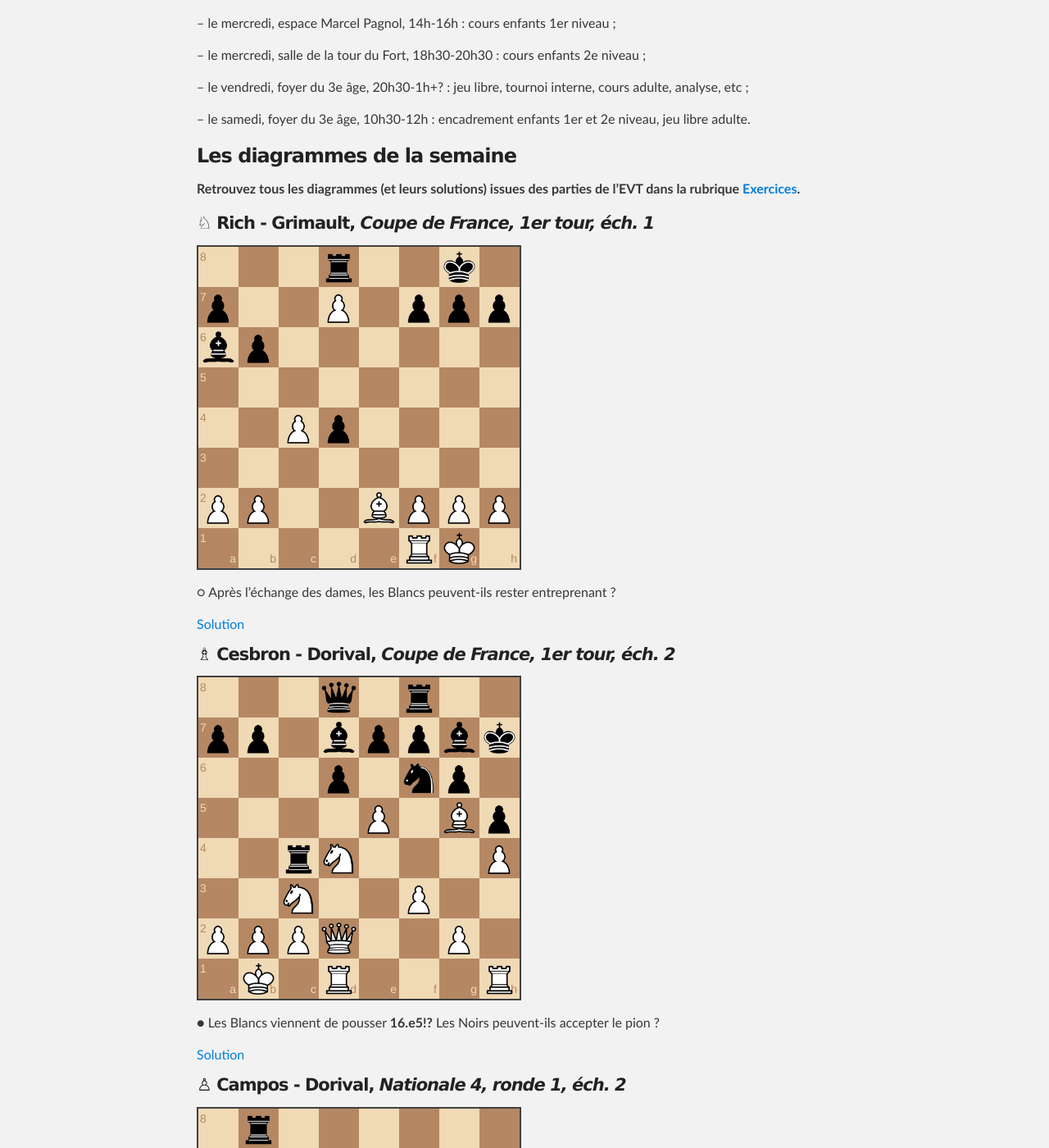
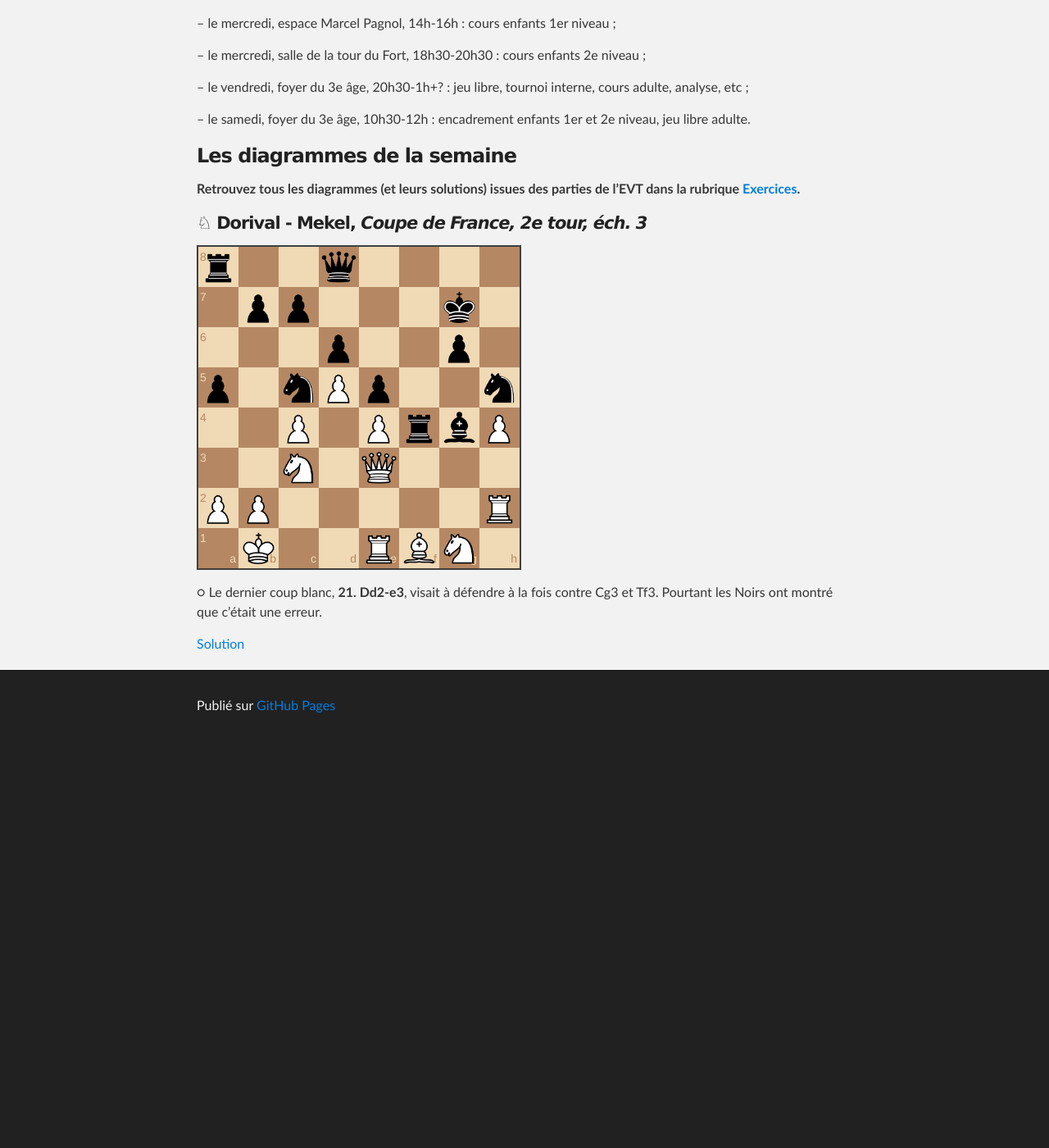
Before and after one commit to echiquier-villeneuve-tolosane/echiquier-villeneuve-tolosane.github.io, a Jekyll site: the page built from index.md, in a window 1280 px wide and 1400 px high, scrolled down 723 px. Shown: the whole window at 82% size. Built offline with Jekyll 4.4.1, drawn with Linux system fonts in a browser that asks for light colours; nearby versions of some CDN libraries; after the commit the page ends 1630 px from its top, so only the background shows below that; some of the changed text lies outside the part shown.

Commit message:
Updated index.md

```diff
--- a/index.md
+++ b/index.md
@@ -4,6 +4,7 @@
 title: Accueil
 published: true
 ---
+
 
 
 
@@ -44,28 +45,10 @@
 
 **Retrouvez tous les diagrammes (et leurs solutions) issues des parties de l'EVT dans la rubrique [Exercices](http://echiquier-villeneuve-tolosane.github.io/exercices.html "Exercices").**
 
-#### &#9816; **Rich - Grimault**, *Coupe de France, 1er tour, éch. 1*
+#### &#9816; **Dorival - Mekel**, *Coupe de France, 2e tour, éch. 3*
 
-`3r2k1/p2P1ppp/bp6/8/2Pp4/8/PP2BPPP/5RK1 w - - 0 23`
+`r2q4/1pp3k1/3p2p1/p1nPp2n/2P1PrbP/2N1Q3/PP5R/1K2RBN1 b - - 6 21`
 
-&#9675; Après l'échange des dames, les Blancs peuvent-ils rester entreprenant ?
+&#9675; Le dernier coup blanc, **21. Dd2-e3**, visait à défendre à la fois contre Cg3 et Tf3. Pourtant les Noirs ont montré que c'était une erreur.
 
-> La poussée **23.c5!?** s'avère prometteuse ! Mais après **23... Fxe2** (forcé) **24.c6 Fa6** (encore forcé), les Noirs peuvent jouer **25.Fc8!** et rendre le fou pour essayer de tenir la finale.
-
-
-#### &#9815; **Cesbron - Dorival**, *Coupe de France, 1er tour, éch. 2*
-
-`3q1r2/pp1bppbk/3p1np1/4P1Bp/2rN3P/2N2P2/PPPQ2P1/1K1R3R b - - 0 16`
-
-&#9679; Les Blancs viennent de pousser **16.e5!?** Les Noirs peuvent-ils accepter le pion ?
-
-> Je ne sais pas ! Je n'ai pas joué **16...dxe5** par peur de **17.Fxf6 Fxf6 18.Cb5** qui semble gagner une pièce, mais mon PC semble dire que le pion est prenable (et doit être pris)...
-
-
-#### &#9817; **Campos - Dorival**, *Nationale 4, ronde 1, éch. 2*
-
-`1r6/pp2nRb1/3pk1p1/2pNp1q1/2P3p1/1P1PP2r/PB4Q1/5RK1 w - - 4 28`
-
-&#9675; Les Noirs viennent de jouer le désespéré **27...Cc6-e7** (les Blancs menaçaient Cc7#). Quel est le moyen le plus rapide d'en finir pour les Blancs ?
-
-> En matant en deux coups ! **28.Txe7+! Dxe7 29.Dxg4#**
+> Le coup d'assomoir est **21...Cxe4!** car si les Blancs reprennent **22.Cxe4? Txe4! 23. Dxe3??**, les Noirs alignent le mortel **23... Ff5!**.
```
